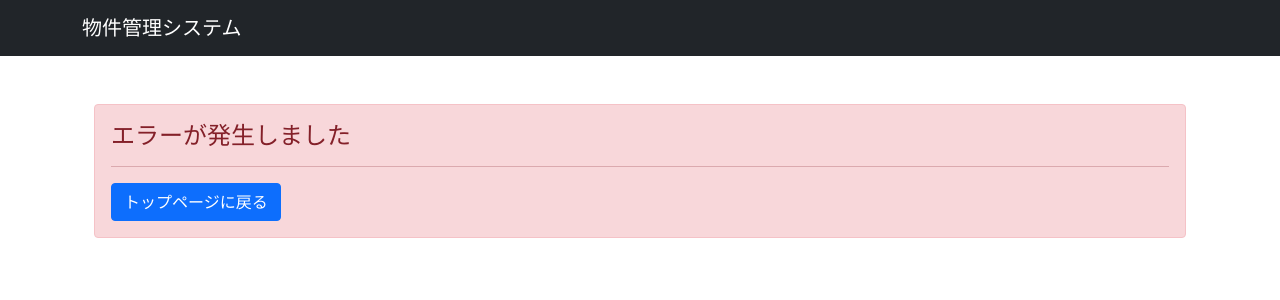
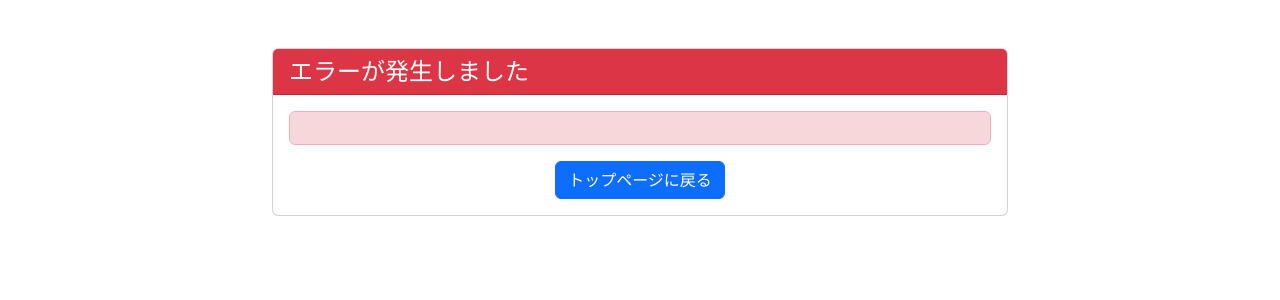
Before and after one commit to kikuoo/yosan_07, a Flask app: template app/templates/error.html in a window 1280 px wide. Shown: the top 300 px of the page. Run offline with Flask 3, Linux system fonts and the light colour scheme; the template is opened without the code that fills it, so the values that code supplies are empty; parts of the project's set-up code (start-up, migrations or seed data) failed here and were passed over; some libraries are stand-ins or nearby versions.

Commit message:
250314-19

```diff
--- a/app/templates/error.html
+++ b/app/templates/error.html
@@ -1,14 +1,31 @@
-{% extends "base.html" %}
-
-{% block content %}
-<div class="container mt-5">
-    <div class="alert alert-danger">
-        <h4 class="alert-heading">エラーが発生しました</h4>
-        <p>{{ error }}</p>
-        <hr>
-        <p class="mb-0">
-            <a href="{{ url_for('main.index') }}" class="btn btn-primary">トップページに戻る</a>
-        </p>
+<!DOCTYPE html>
+<html lang="ja">
+<head>
+    <meta charset="UTF-8">
+    <meta name="viewport" content="width=device-width, initial-scale=1.0">
+    <title>エラー - 予算管理システム</title>
+    <link href="https://cdn.jsdelivr.net/npm/bootstrap@5.3.0/dist/css/bootstrap.min.css" rel="stylesheet">
+</head>
+<body>
+    <div class="container mt-5">
+        <div class="row justify-content-center">
+            <div class="col-md-8">
+                <div class="card">
+                    <div class="card-header bg-danger text-white">
+                        <h4 class="mb-0">エラーが発生しました</h4>
+                    </div>
+                    <div class="card-body">
+                        <div class="alert alert-danger">
+                            {{ error }}
+                        </div>
+                        <div class="text-center">
+                            <a href="{{ url_for('main.index') }}" class="btn btn-primary">トップページに戻る</a>
+                        </div>
+                    </div>
+                </div>
+            </div>
+        </div>
     </div>
-</div>
-{% endblock %}
+    <script src="https://cdn.jsdelivr.net/npm/bootstrap@5.3.0/dist/js/bootstrap.bundle.min.js"></script>
+</body>
+</html>
```
